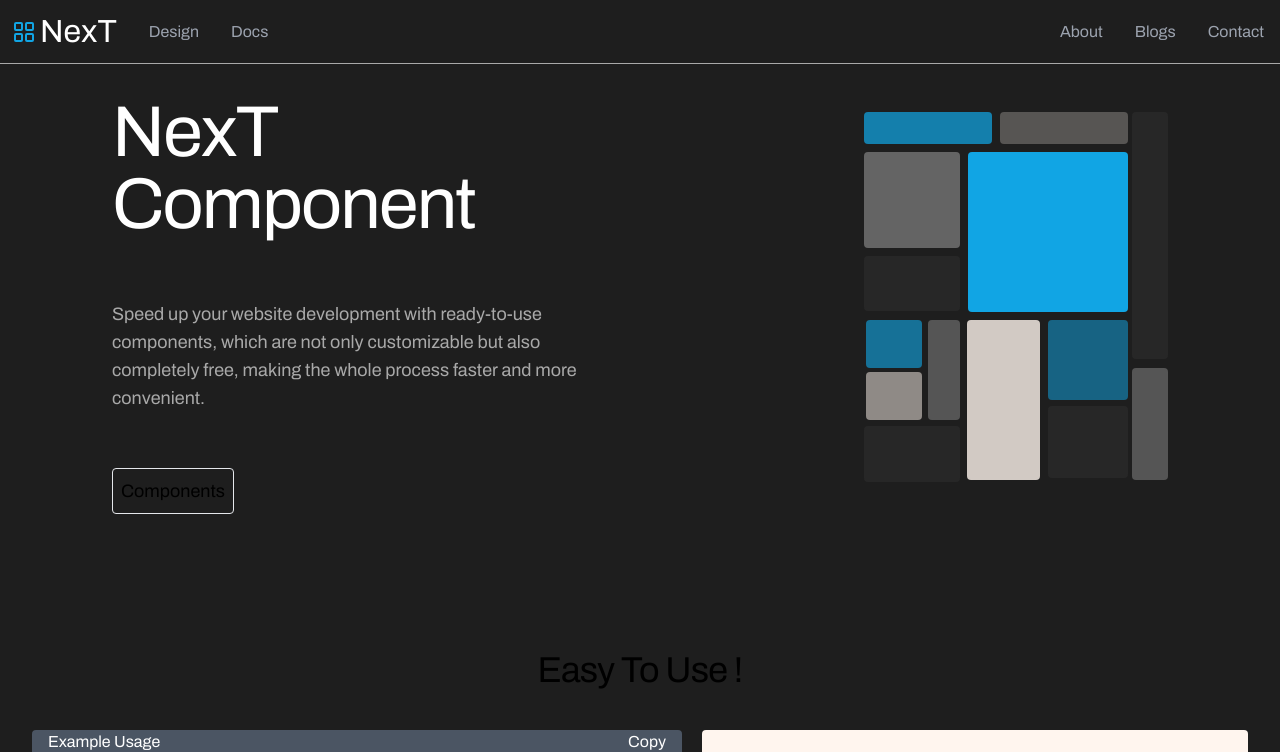
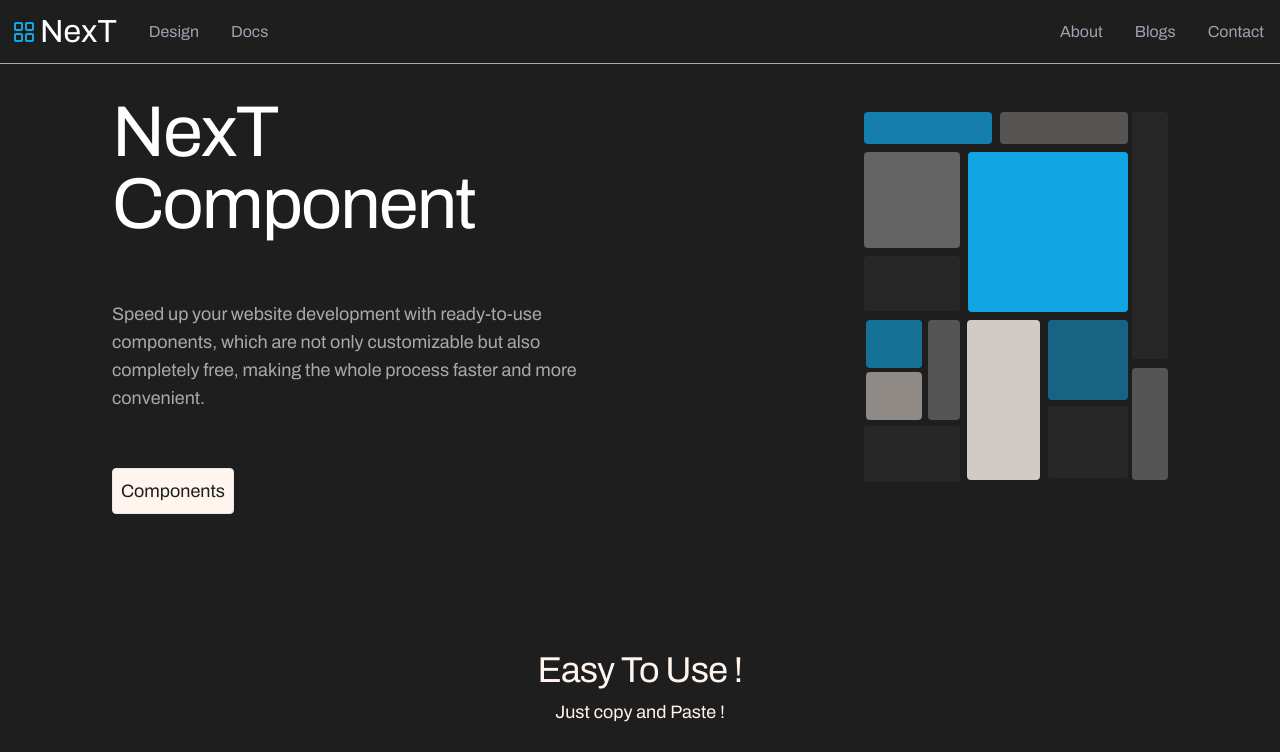
Before and after one commit to justizha/NucleousUI, a Next.js app: page / in a window 1280 px wide. Shown: the top 752 px of the page. Built offline with nearby package versions, Linux system fonts and the light colour scheme.

Commit message:
nextjs 14 & landing page sections

```diff
--- a/package.json
+++ b/package.json
@@ -13,10 +13,10 @@
     "@headlessui/react": "^1.7.17",
     "@heroicons/react": "^2.0.18",
     "autoprefixer": "10.4.15",
-    "eslint-config-next": "^13.5.6",
+    "eslint-config-next": "^14.0.0",
     "framer-motion": "^10.16.4",
     "lucide-react": "^0.287.0",
-    "next": "^13.5.6",
+    "next": "^14.0.0",
     "next-themes": "^0.2.1",
     "postcss": "8.4.29",
     "prismjs": "^1.29.0",
--- a/src/app/globals.css
+++ b/src/app/globals.css
@@ -8,23 +8,6 @@
   --background-end-rgb: 255, 255, 255;
 }
 
-@media (prefers-color-scheme: dark) {
-  :root {
-    --foreground-rgb: 255, 255, 255;
-    --background-start-rgb: 0, 0, 0;
-    --background-end-rgb: 0, 0, 0;
-  }
-}
-
-body {
-  color: rgb(var(--foreground-rgb));
-  background: linear-gradient(
-      to bottom,
-      transparent,
-      rgb(var(--background-end-rgb))
-    )
-    rgb(var(--background-start-rgb));
-}
 
 .activeLink {
   color: gainsboro;
--- a/src/app/sections/CodeHighlight.tsx
+++ b/src/app/sections/CodeHighlight.tsx
@@ -4,7 +4,7 @@ import { atomOneDark } from 'react-syntax-highlighter/dist/esm/styles/hljs';
 
 export default function CodeHighlight() {
     const codeString = `
-    <section class='w-full mx-auto'>
+    <div class='w-1/2 mx-auto'>
         <h1 class='text-5xl font-bold text-main-white'>
             Echoes of <br />
             the Silenced Wind
@@ -16,7 +16,7 @@ export default function CodeHighlight() {
                 Get Started.
             </button>
         </div>
-    </section>
+    </div>
     `
     const [setText] = useState('')
     const copyCode = (text: string) => {
@@ -29,7 +29,10 @@ export default function CodeHighlight() {
     }
     return (
         <section className='bg-main-black mx-8 pb-10 pt-20'>
-            <h1 className='text-center mb-10 text-4xl font-semibold tracking-tight'>Easy To Use !</h1>
+            <div className='text-main-white mb-10'>
+                <h1 className='text-center mb-2 text-4xl font-semibold tracking-tight'>Easy To Use !</h1>
+                <p className=' text-center text-lg'>Just copy and Paste !</p>
+            </div>
             <div className='flex justify-between md:flex-row flex-col gap-5'>
                 <div className='w-full md:w-[60%]'>
                     <div className='flex justify-between px-4 rounded-t bg-gray-600 text-white text text-base'>
@@ -42,7 +45,7 @@ export default function CodeHighlight() {
                         language='htmlbars'
                         style={atomOneDark}
                         wrapLongLines={true}
-                        className="overflow-y-auto max-h-52"
+                        className="overflow-y-auto max-h-64"
                     >
                         {codeString}
                     </SyntaxHighlighter>
@@ -61,6 +64,7 @@ export default function CodeHighlight() {
                         </button>
                     </div>
                 </div>
+
             </div>
         </section >
     )
--- /dev/null
+++ b/src/app/sections/PoweredBy.tsx
@@ -0,0 +1,6 @@
+export default function PoweredBy() {
+    return (
+        <section>
+        </section>
+    )
+}
--- a/src/components/Button.tsx
+++ b/src/components/Button.tsx
@@ -2,7 +2,7 @@ import Link from "next/link"
 
 export default function Button(props: any) {
     return (
-        <Link href={'/'} {...props} className="text-lg border rounded p-2">
+        <Link href={'/design'} {...props} className="text-lg border rounded p-2 text-main-black bg-main-white transform hover:-translate-y-1 duration-200 cursor-pointer hover:scale-95">
             {props.children}
         </Link>
     )
```
Also changed, not shown: 1 other file (tests, documents, lock files or other folders).
